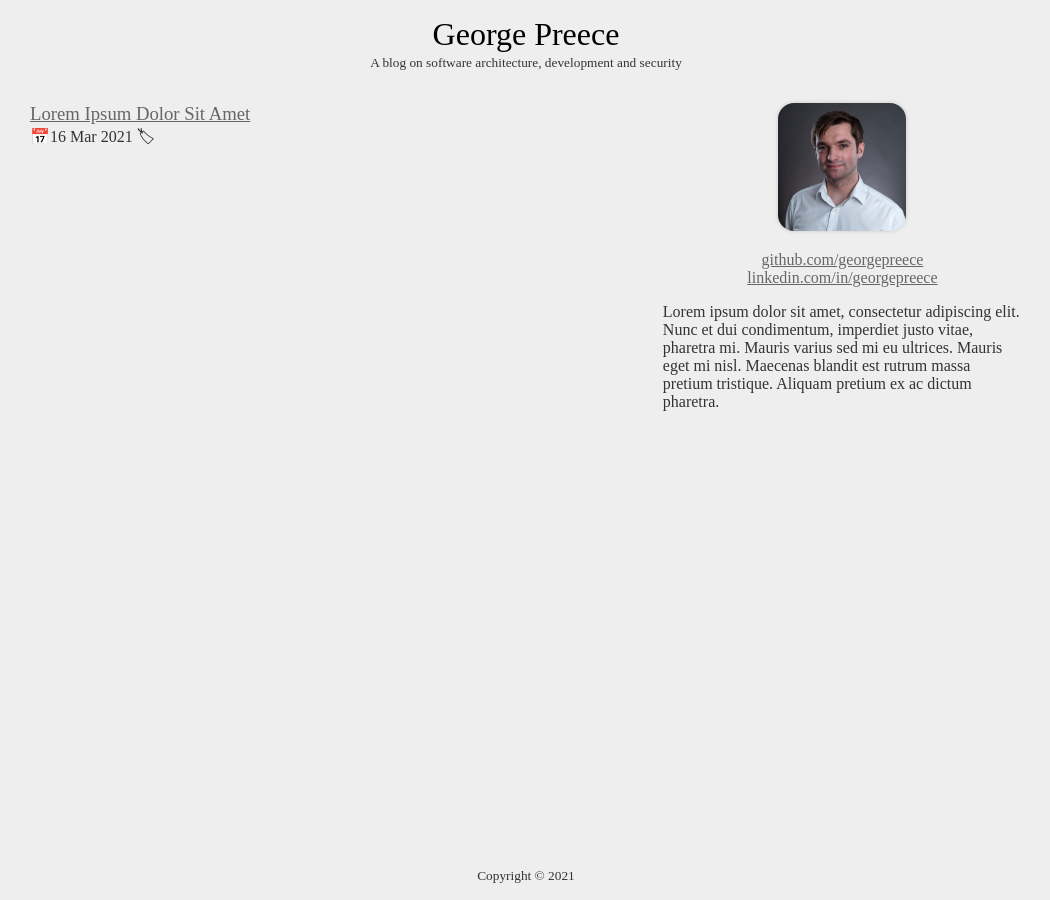
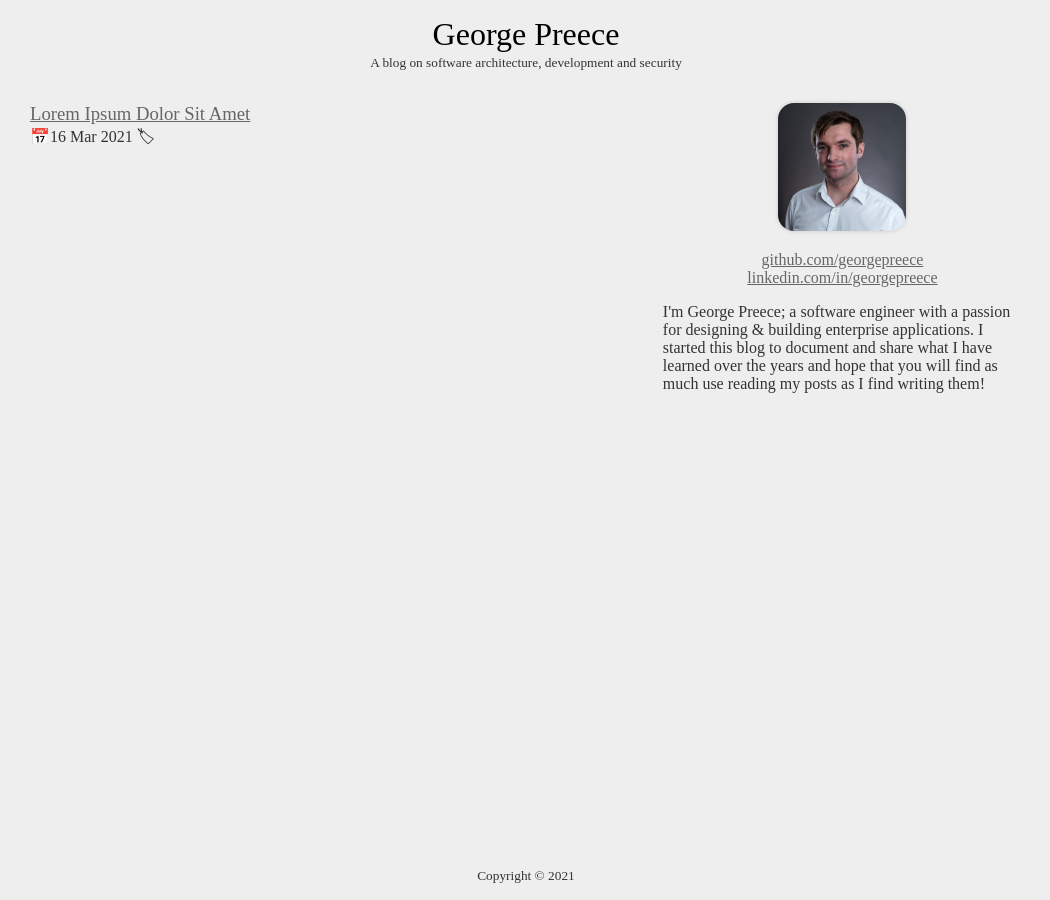
Before and after one commit to GeorgePreece/GeorgePreece.github.io, a Jekyll site: the page built from index.html, in a window 1280 px wide. Shown: the whole page, without its empty margins (114-1164 px from the left). Built offline with Jekyll 4.4.1, drawn with Linux system fonts in a browser that asks for light colours; some web fonts are replaced.

Commit message:
Update biography

```diff
--- a/_config.yml
+++ b/_config.yml
@@ -8,7 +8,7 @@ links:
     label: "linkedin.com/in/georgepreece"
     value: "https://linkedin.com/in/georgepreece"
 biography: >
-  Lorem ipsum dolor sit amet, consectetur adipiscing elit. Nunc et dui
-  condimentum, imperdiet justo vitae, pharetra mi. Mauris varius sed mi eu
-  ultrices. Mauris eget mi nisl. Maecenas blandit est rutrum massa pretium
-  tristique. Aliquam pretium ex ac dictum pharetra.
+  I'm George Preece; a software engineer with a passion for designing &amp;
+  building enterprise applications. I started this blog to document and share
+  what I have learned over the years and hope that you will find as much use
+  reading my posts as I find writing them!
```
